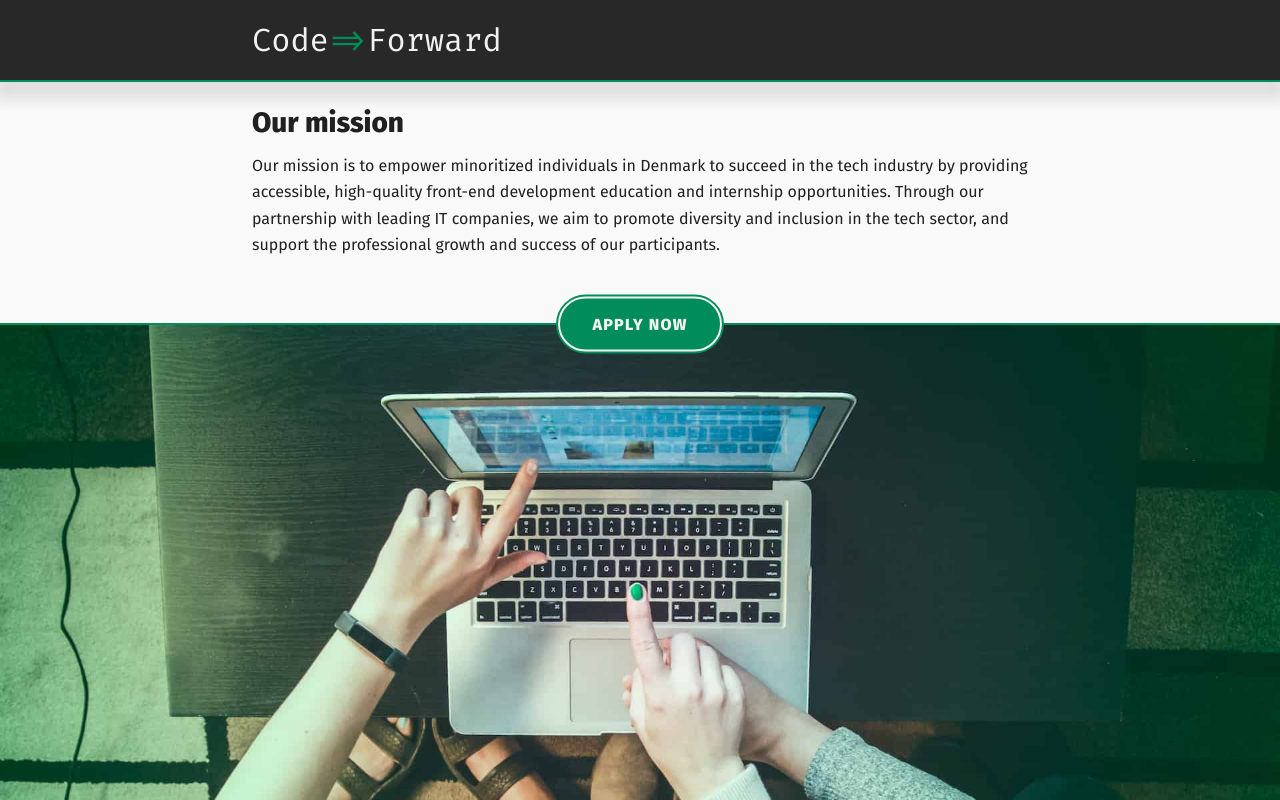
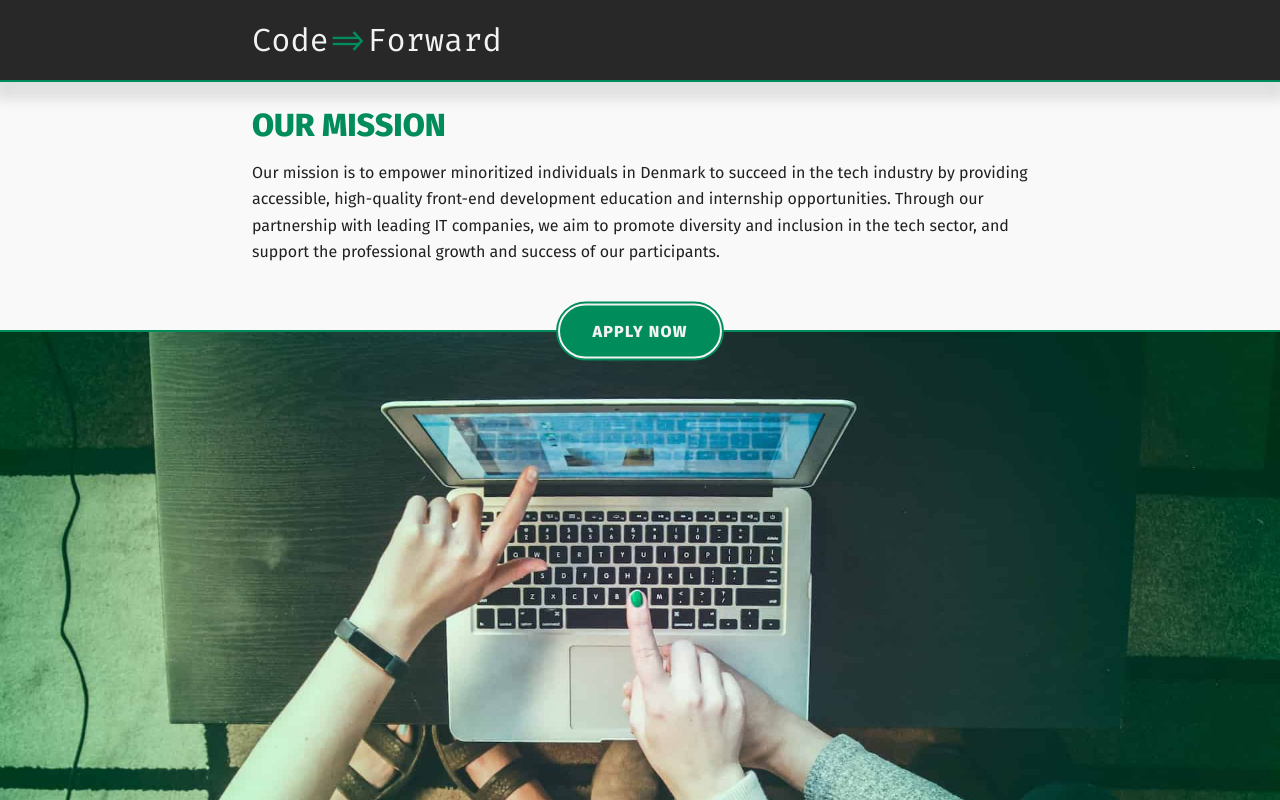
Before and after one commit to code-forward-dk/website, a React (Create React App) app: page / in a window 1280 px wide. Shown: the top 800 px of the page. Built offline with nearby package versions, Linux system fonts and the light colour scheme.

Commit message:
Style updates

```diff
--- a/src/Main.css
+++ b/src/Main.css
@@ -6,8 +6,11 @@
 }
 
 .site-main h2 {
+  color: var(--color-brand);
+  text-transform: uppercase;
+  font-weight: bold;
   margin-bottom: 0.5em;
-  font-size: 28px;
+  font-size: 32px;
 }
 
 .site-main p {
--- a/src/index.css
+++ b/src/index.css
@@ -28,3 +28,21 @@ body {
   --color-white: #f2f2f2;
   --site-max-width: 800px;
 }
+
+::-webkit-scrollbar {
+  width: 12px;
+}
+
+::-webkit-scrollbar-track {
+  background: var(--color-black);
+}
+
+::-webkit-scrollbar-thumb {
+  background: var(--color-brand);
+  border: 5px solid var(--color-black);
+  border-radius: 12px;
+}
+
+::-webkit-scrollbar-thumb:hover {
+  background: var(--color-brand-dark);
+}
```
